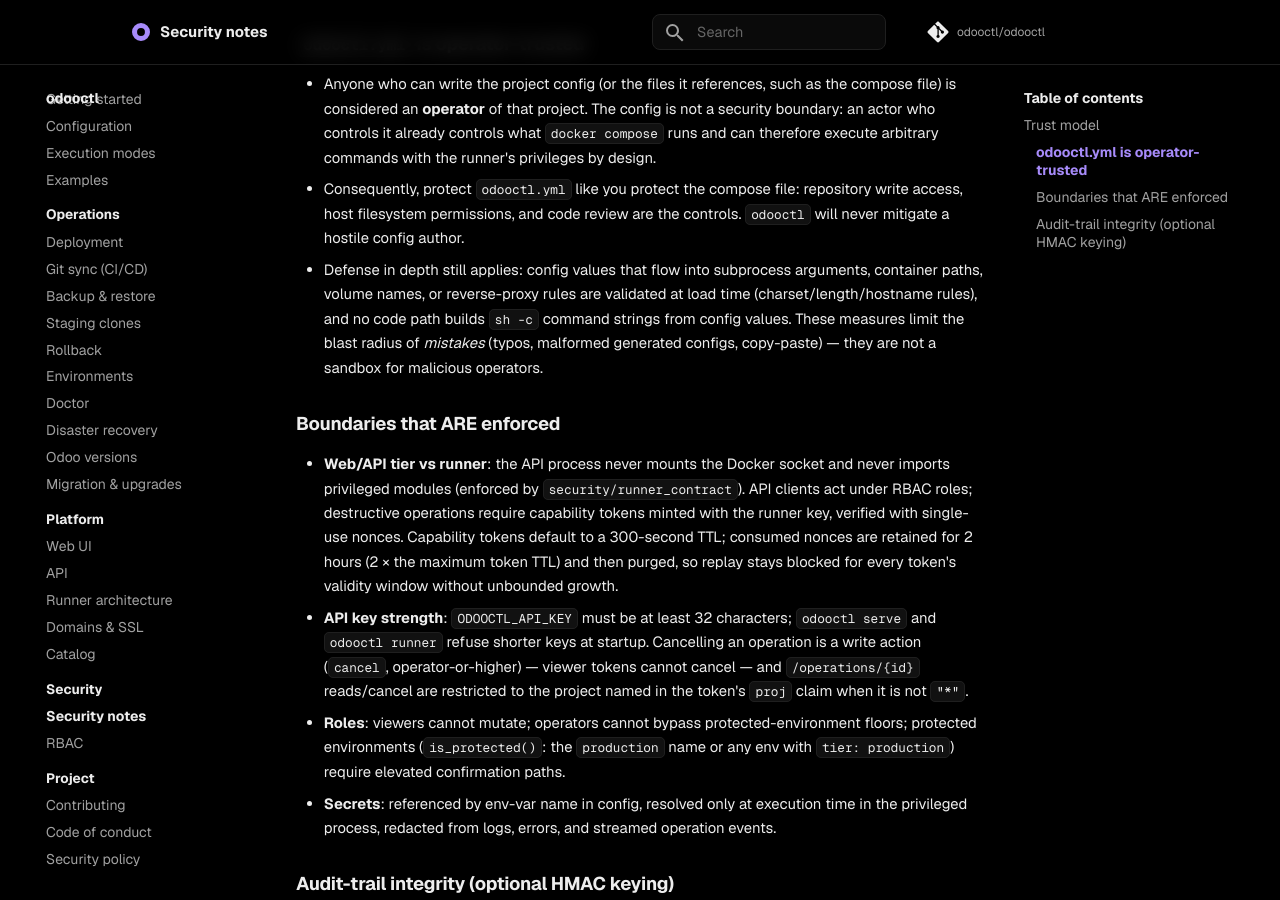
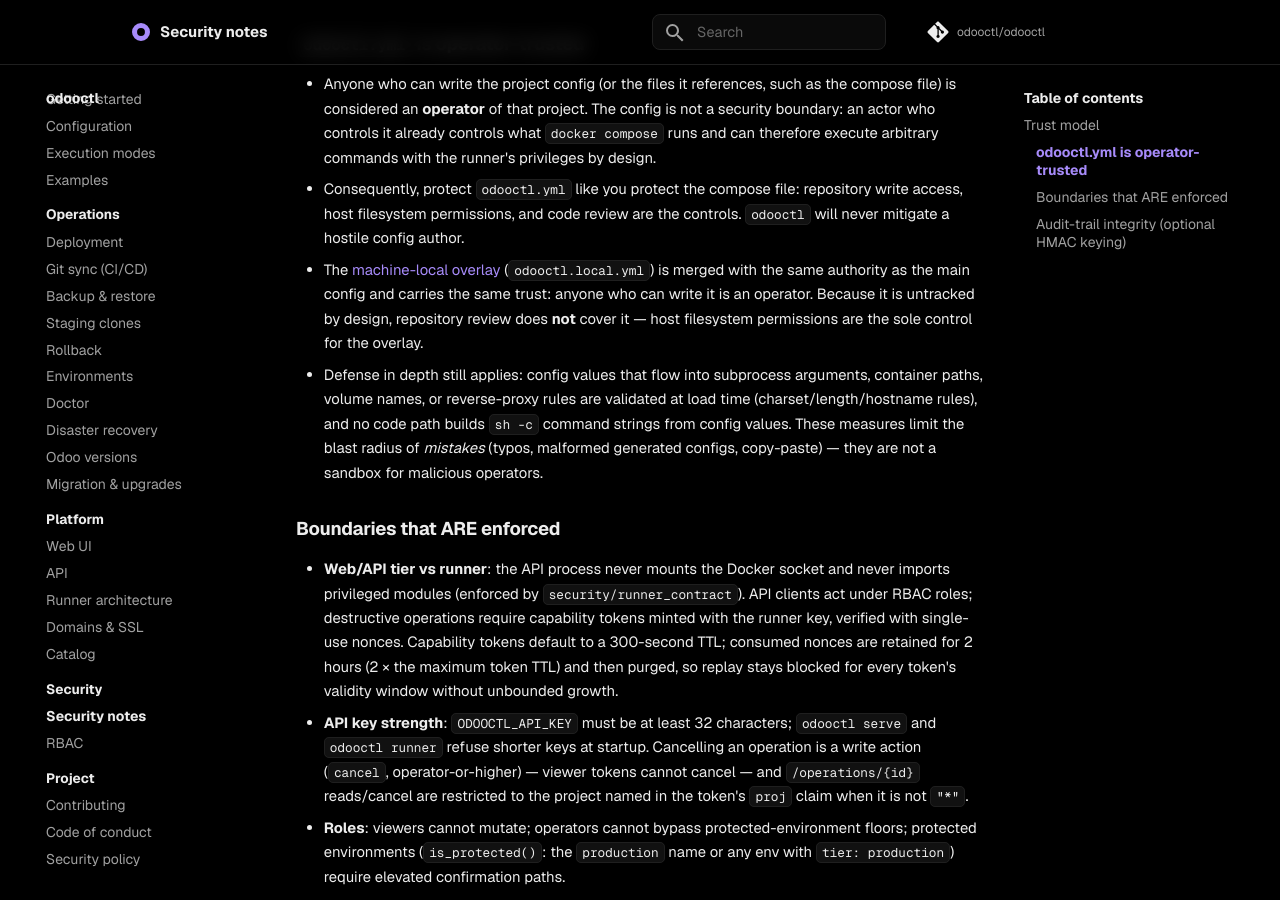
Before and after one commit to Rami-0/odooctl, an MkDocs documentation site: the page built from docs/security.md, in a window 1280 px wide and 900 px high, scrolled down 782 px. Built offline with MkDocs 1.6.1 and Material for MkDocs 9.7.7, drawn with Linux system fonts in a browser that asks for light colours; comment, search, counter and statistics services are not loaded.

Commit message:
docs: cover the config overlay in trust model and getting-started
The overlay is a second config-write surface: it merges with the same
authority as odooctl.yml but is untracked by design, so repository review
never sees it — security.md now states that host filesystem permissions
are the sole control for it. getting-started.md points machine-specific
values at the overlay instead of the shared config.

Co-Authored-By: Claude Fable 5 <noreply@anthropic.com>

```diff
--- a/docs/security.md
+++ b/docs/security.md
@@ -26,6 +26,11 @@ finding, so it is stated here explicitly.
 - Consequently, protect `odooctl.yml` like you protect the compose file:
   repository write access, host filesystem permissions, and code review are
   the controls. `odooctl` will never mitigate a hostile config author.
+- The [machine-local overlay](configuration.md#machine-local-overlay-odooctllocalyml)
+  (`odooctl.local.yml`) is merged with the same authority as the main config
+  and carries the same trust: anyone who can write it is an operator. Because
+  it is untracked by design, repository review does **not** cover it — host
+  filesystem permissions are the sole control for the overlay.
 - Defense in depth still applies: config values that flow into subprocess
   arguments, container paths, volume names, or reverse-proxy rules are
   validated at load time (charset/length/hostname rules), and no code path
```
Also changed, not shown: docs/getting-started.md (+2 -0 lines).
